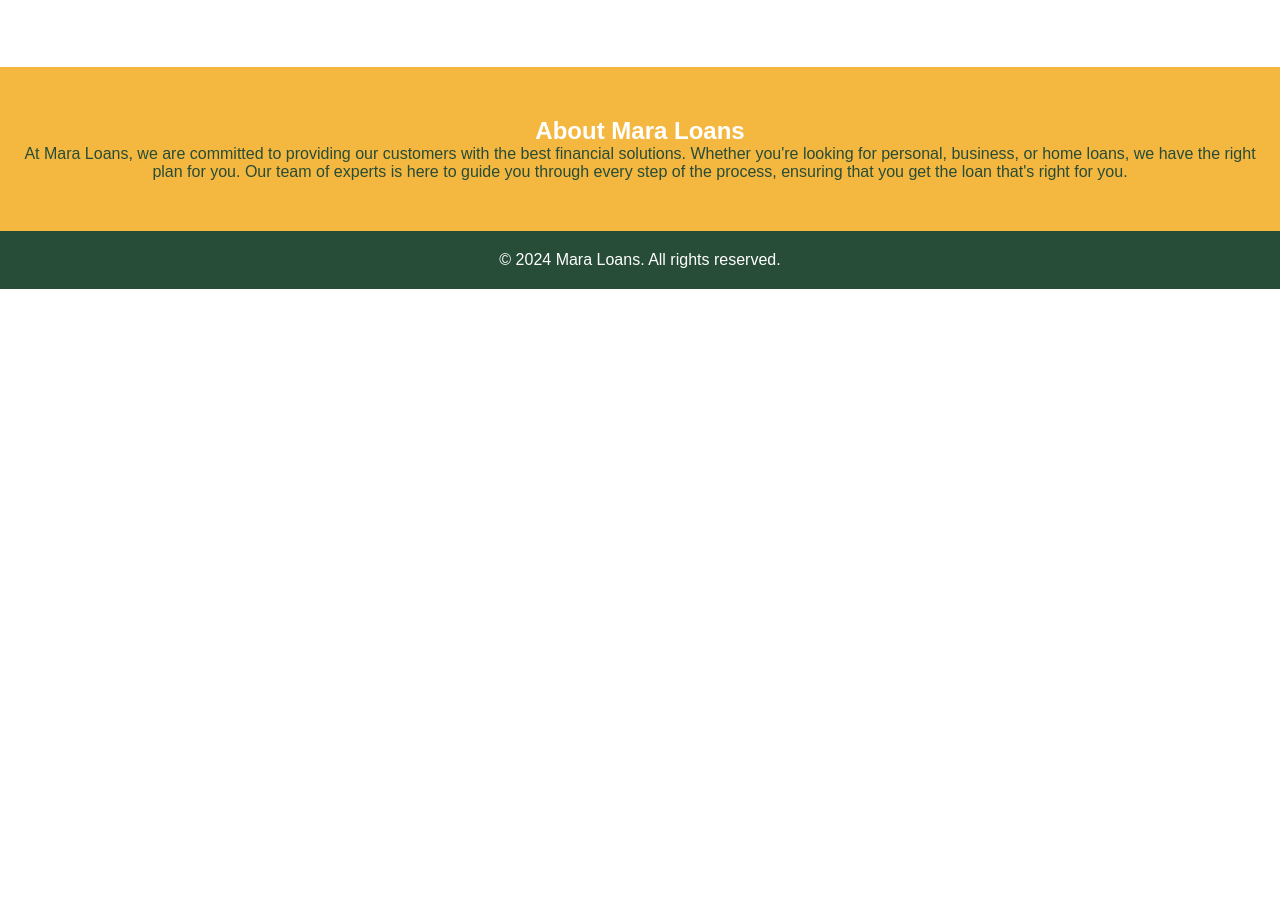
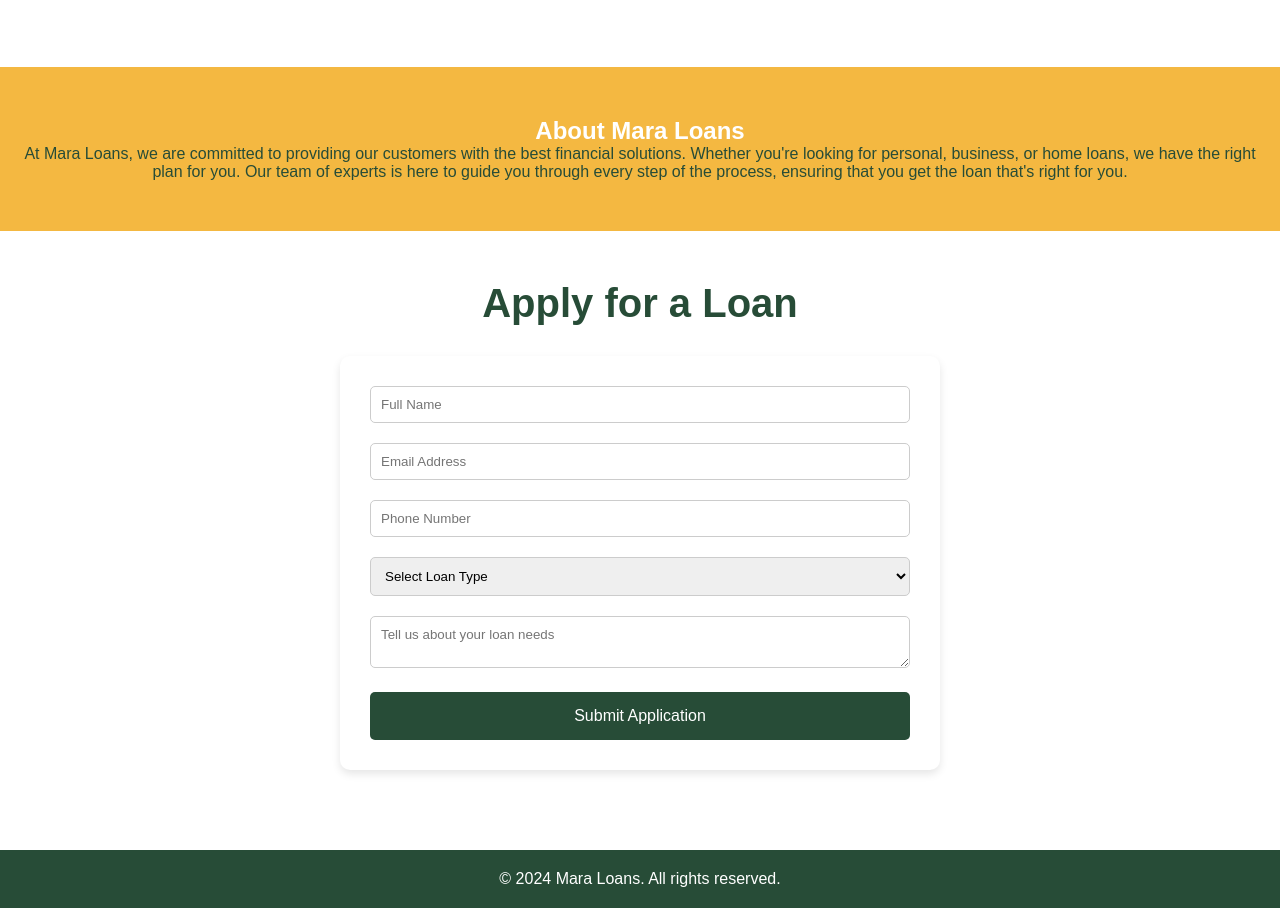
Before and after one commit to SUDHARSAN270/webb, a plain HTML site: page index.html in a window 1280 px wide. Shown: the part 641-1549 px from the top of the page. Before the commit the page ends 930 px from the top, so only its background shows below. Drawn offline with Linux system fonts and the light colour scheme.

Commit message:
Update index.html

```diff
--- a/index.html
+++ b/index.html
@@ -110,11 +110,16 @@
 
         /* Page Content */
         .hero {
-            background-color: #e9f5ec;
-            color: #274c37;
-            padding: 100px 20px;
-            text-align: center;
+           background-image: url('path/to/your/image.jpg'); /* Replace with your image path */
+           background-color: #e9f5ec; /* Fallback color */
+           background-size: cover; /* Scale the background image to cover the section */
+           background-position: center; /* Center the image within the section */
+           background-repeat: no-repeat; /* Prevent the image from repeating */
+           color: #274c37;
+           padding: 100px 20px;
+           text-align: center;
         }
+
 
         .hero h1 {
             font-size: 3rem;
@@ -271,7 +276,22 @@
     </section>
 
     <!-- Apply Now Section -->
-
+    <section class="section apply" id="apply">
+        <h2>Apply for a Loan</h2>
+        <form class="apply-form">
+            <input type="text" name="name" placeholder="Full Name" required>
+            <input type="email" name="email" placeholder="Email Address" required>
+            <input type="text" name="phone" placeholder="Phone Number" required>
+            <select name="loan-type" required>
+                <option value="" disabled selected>Select Loan Type</option>
+                <option value="personal">Personal Loan</option>
+                <option value="business">Business Loan</option>
+                <option value="home">Home Loan</option>
+            </select>
+            <textarea name="message" placeholder="Tell us about your loan needs" required></textarea>
+            <button type="submit">Submit Application</button>
+        </form>
+    </section>
 
     <!-- Footer Section -->
     <footer class="footer">
```
